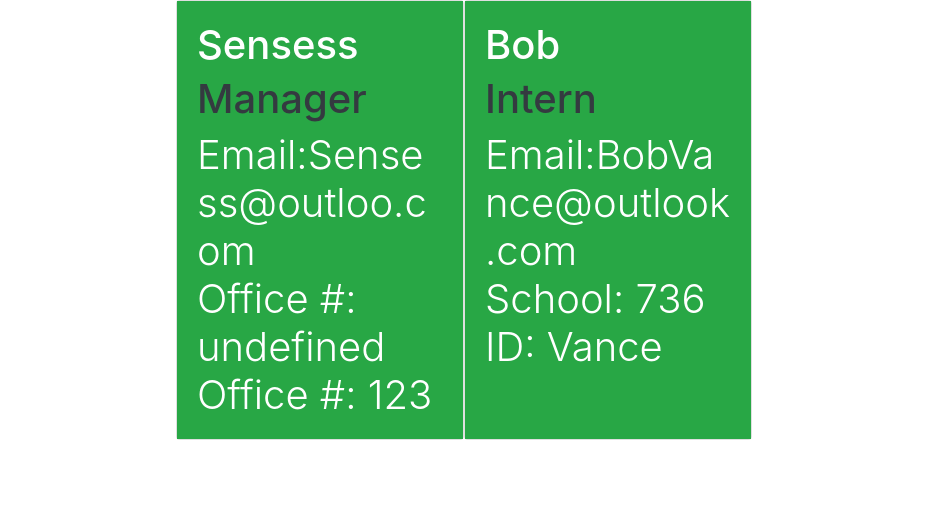
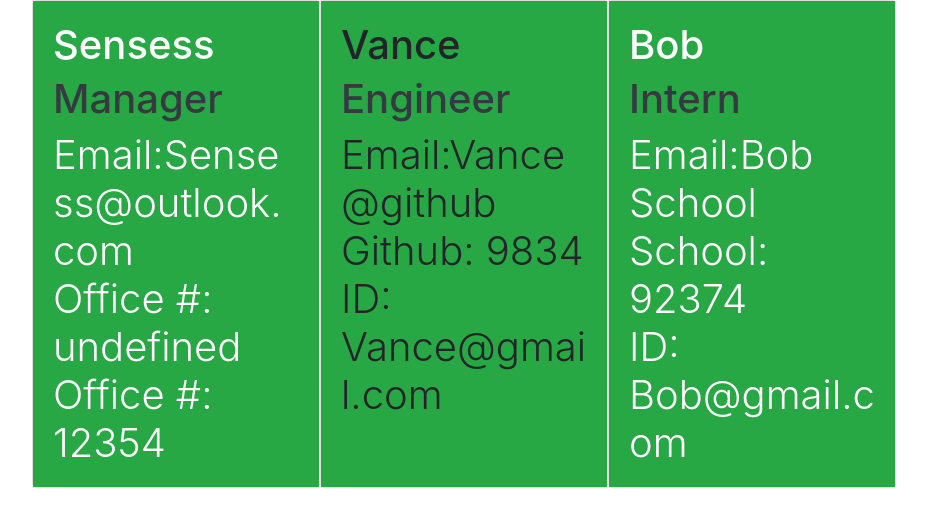
Before and after one commit to amadayasuki/TeamProfileGenerator, a website: page dist/index.html in a window 1280 px wide. Shown: the whole page, without its empty margins (176-1103 px from the left). Drawn offline with nearby package versions, Linux system fonts and the light colour scheme.

```diff
--- a/dist/index.html
+++ b/dist/index.html
@@ -32,9 +32,23 @@
             <h1 class="card-subtitle mb-2 text-dark">Manager</h1>
             <p class="card-text font-weight-light">
 
-                    Email:Sensess@outloo.com<br>
+                    Email:Sensess@outlook.com<br>
                     Office #: undefined<br>
-                    Office #: 123<br>
+                    Office #: 12354<br>
+
+            </p>
+            </div>
+        </div>
+
+        <div class="card" style="width: 18rem;">
+            <div class="card-body bg-success">
+            <h1 class="card-title">Vance</h1>
+            <h1 class="card-subtitle mb-2 text-dark">Engineer</h1>
+            <p class="card-text font-weight-light">
+
+                Email:Vance@github<br>
+                Github: 9834<br>
+                ID: Vance@gmail.com<br>
 
             </p>
             </div>
@@ -46,9 +60,9 @@
             <h1 class="card-subtitle mb-2 text-dark">Intern</h1>
             <p class="card-text font-weight-light">
 
-                Email:BobVance@outlook.com<br>
-                School: 736<br>
-                ID: Vance<br>
+                Email:Bob School<br>
+                School: 92374<br>
+                ID: Bob@gmail.com<br>
 
             </p>
             </div>
```
